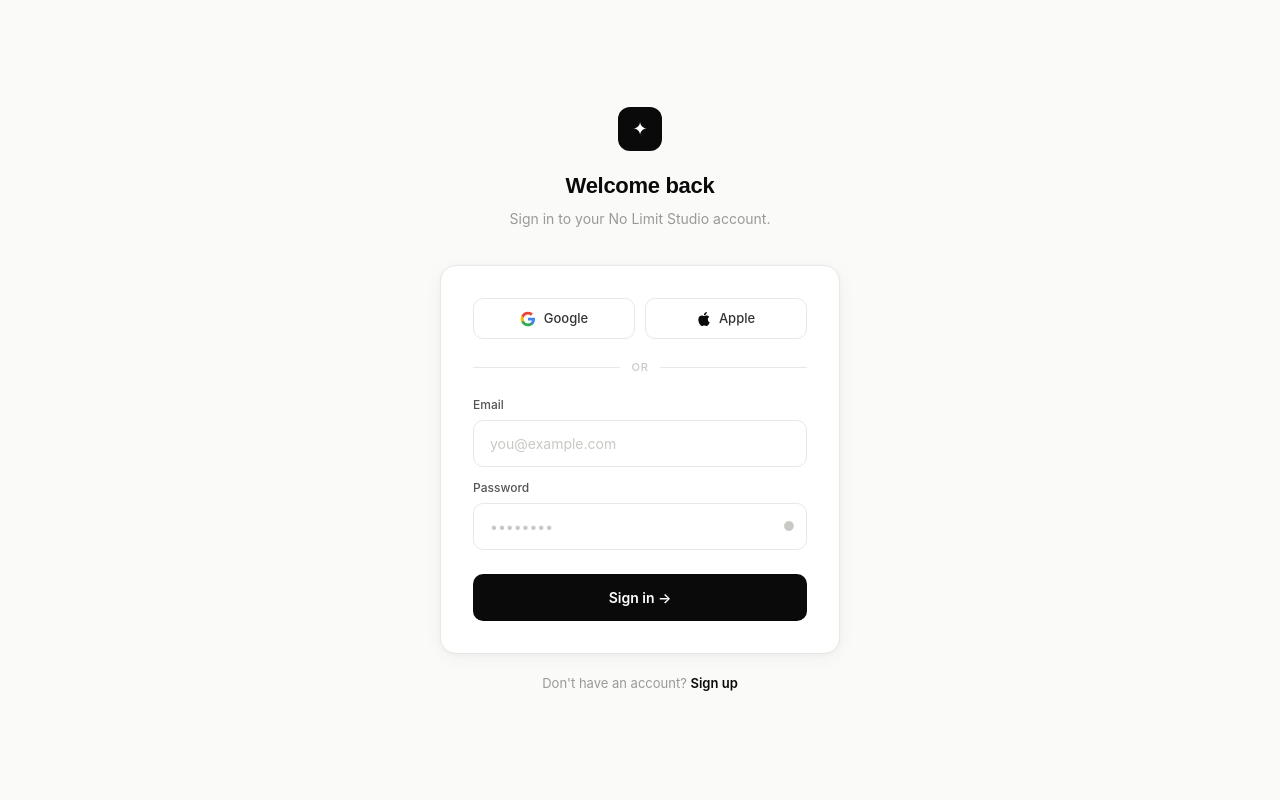
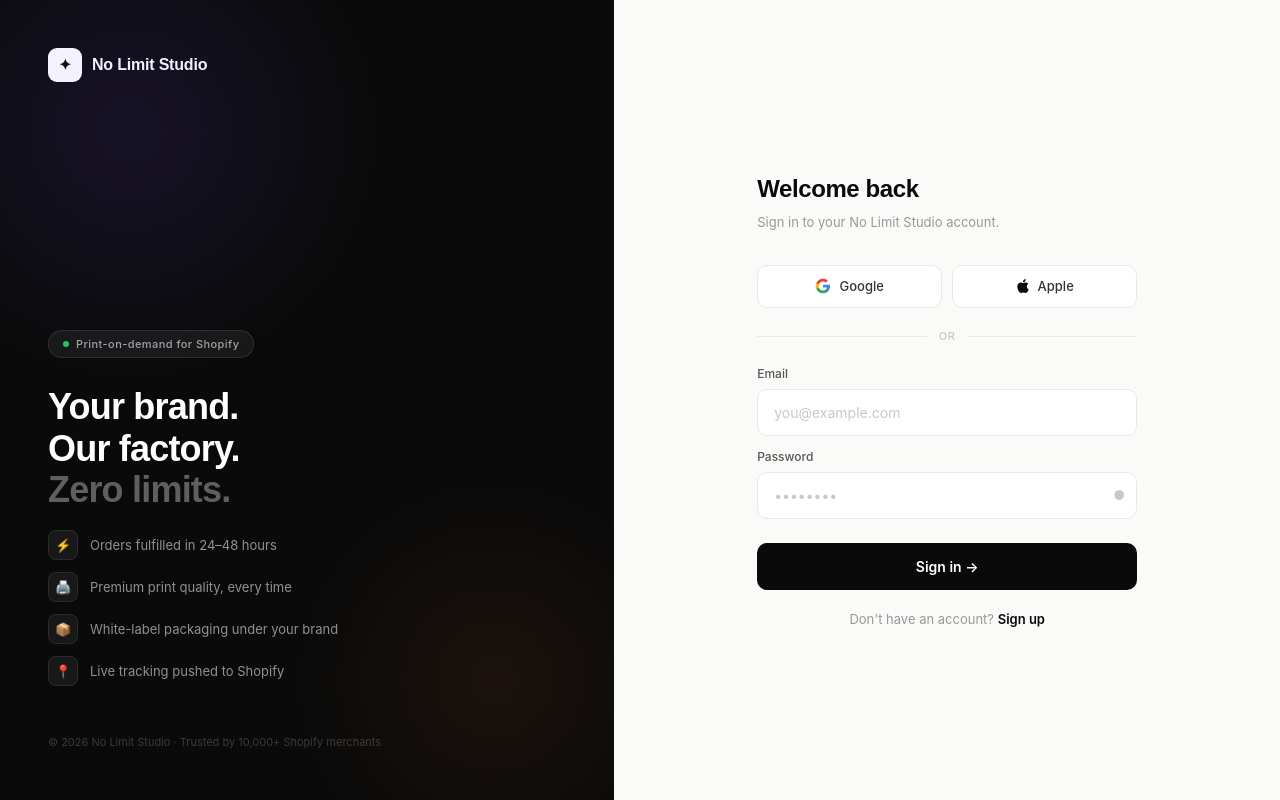
Before and after one commit to umangkedia005/printflow-frontend, a React (Vite) app: page /auth in a window 1280 px wide. Built offline with nearby package versions, Linux system fonts and the light colour scheme; no server answers.

Commit message:
Premium auth page redesign — split layout with dark brand panel

```diff
--- a/src/pages/AuthPage.jsx
+++ b/src/pages/AuthPage.jsx
@@ -2,12 +2,19 @@
 import { useNavigate } from 'react-router-dom'
 import { useAuth } from '../contexts/AuthContext'
 
+const FEATURES = [
+  { icon: '⚡', text: 'Orders fulfilled in 24–48 hours' },
+  { icon: '🖨️', text: 'Premium print quality, every time' },
+  { icon: '📦', text: 'White-label packaging under your brand' },
+  { icon: '📍', text: 'Live tracking pushed to Shopify' },
+]
+
 export default function AuthPage() {
-  const [isLogin, setIsLogin] = useState(true)
-  const [email, setEmail] = useState('')
+  const [isLogin, setIsLogin]   = useState(true)
+  const [email, setEmail]       = useState('')
   const [password, setPassword] = useState('')
-  const [error, setError] = useState('')
-  const [loading, setLoading] = useState(false)
+  const [error, setError]       = useState('')
+  const [loading, setLoading]   = useState(false)
   const [showPass, setShowPass] = useState(false)
 
   const { currentUser, login, signup, loginWithGoogle, loginWithApple } = useAuth()
@@ -35,7 +42,7 @@
     setLoading(true)
     try {
       if (provider === 'google') await loginWithGoogle()
-      if (provider === 'apple') await loginWithApple()
+      if (provider === 'apple')  await loginWithApple()
     } catch (err) {
       setError(`${provider} sign-in failed. ${err.message}`)
       setLoading(false)
@@ -43,50 +50,109 @@
   }
 
   return (
+    <div style={{ display: 'flex', minHeight: '100vh', fontFamily: 'Inter, sans-serif' }}>
+
+      {/* ── Left panel ── */}
       <div style={{
-      minHeight: '100vh',
-      background: '#FAFAF8',
-      display: 'flex',
-      alignItems: 'center',
-      justifyContent: 'center',
-      padding: '24px',
-      fontFamily: 'Inter, sans-serif',
+        width: '48%', flexShrink: 0,
+        background: '#0A0A0A',
+        display: 'flex', flexDirection: 'column',
+        padding: '48px',
+        position: 'relative', overflow: 'hidden',
+      }}
+        className="auth-left-panel"
+      >
+        {/* Subtle radial glow */}
+        <div style={{
+          position: 'absolute', top: '-120px', left: '-120px',
+          width: '500px', height: '500px',
+          background: 'radial-gradient(circle, rgba(120,80,255,0.12) 0%, transparent 70%)',
+          pointerEvents: 'none',
+        }} />
+        <div style={{
+          position: 'absolute', bottom: '-80px', right: '-80px',
+          width: '400px', height: '400px',
+          background: 'radial-gradient(circle, rgba(255,120,50,0.07) 0%, transparent 70%)',
+          pointerEvents: 'none',
+        }} />
+
+        {/* Logo */}
+        <div style={{ display: 'flex', alignItems: 'center', gap: '10px', marginBottom: 'auto' }}>
+          <div style={{
+            width: '34px', height: '34px', borderRadius: '9px',
+            background: 'white',
+            display: 'flex', alignItems: 'center', justifyContent: 'center',
+            fontSize: '15px', color: '#0A0A0A', fontWeight: 800, flexShrink: 0,
+          }}>✦</div>
+          <span style={{ fontFamily: 'Syne, sans-serif', fontWeight: 700, fontSize: '16px', color: 'white', letterSpacing: '-0.2px' }}>
+            No Limit Studio
+          </span>
+        </div>
+
+        {/* Main copy */}
+        <div style={{ marginTop: 'auto', marginBottom: '48px' }}>
+          <div style={{
+            display: 'inline-flex', alignItems: 'center', gap: '7px',
+            background: 'rgba(255,255,255,0.06)', border: '1px solid rgba(255,255,255,0.1)',
+            borderRadius: '100px', padding: '5px 14px', marginBottom: '28px',
           }}>
-      <div style={{ width: '100%', maxWidth: '400px', animation: 'pf-fade-up 0.4s ease' }}>
+            <span style={{ width: '6px', height: '6px', borderRadius: '50%', background: '#22C55E', flexShrink: 0 }} />
+            <span style={{ fontSize: '11px', color: 'rgba(255,255,255,0.6)', fontWeight: 500, letterSpacing: '0.04em' }}>
+              Print-on-demand for Shopify
+            </span>
+          </div>
 
-        {/* Logo + heading */}
-        <div style={{ textAlign: 'center', marginBottom: '36px' }}>
+          <h2 style={{
+            fontFamily: 'Syne, sans-serif',
+            fontSize: '36px', fontWeight: 800,
+            color: 'white', lineHeight: 1.15,
+            letterSpacing: '-0.8px', marginBottom: '20px',
+          }}>
+            Your brand.<br />Our factory.<br />
+            <span style={{ color: 'rgba(255,255,255,0.35)' }}>Zero limits.</span>
+          </h2>
+
+          <div style={{ display: 'flex', flexDirection: 'column', gap: '12px' }}>
+            {FEATURES.map((f, i) => (
+              <div key={i} style={{ display: 'flex', alignItems: 'center', gap: '12px' }}>
                 <div style={{
-            width: '44px', height: '44px',
-            background: '#0A0A0A',
-            borderRadius: '12px',
-            display: 'flex', alignItems: 'center', justifyContent: 'center',
-            fontSize: '18px', color: 'white',
-            margin: '0 auto 18px',
-          }}>✦</div>
-          <h1 style={{
-            fontFamily: 'Syne, sans-serif',
-            fontSize: '22px', fontWeight: 800,
-            color: '#0A0A0A', letterSpacing: '-0.3px',
-            marginBottom: '6px',
-          }}>
-            {isLogin ? 'Welcome back' : 'Create your account'}
-          </h1>
-          <p style={{ fontSize: '14px', color: '#999', lineHeight: 1.5 }}>
-            {isLogin
-              ? 'Sign in to your No Limit Studio account.'
-              : 'Start your print-on-demand journey.'}
+                  width: '30px', height: '30px', borderRadius: '8px', flexShrink: 0,
+                  background: 'rgba(255,255,255,0.06)', border: '1px solid rgba(255,255,255,0.08)',
+                  display: 'flex', alignItems: 'center', justifyContent: 'center', fontSize: '13px',
+                }}>{f.icon}</div>
+                <span style={{ fontSize: '13px', color: 'rgba(255,255,255,0.55)', lineHeight: 1.4 }}>{f.text}</span>
+              </div>
+            ))}
+          </div>
+        </div>
+
+        {/* Bottom note */}
+        <p style={{ fontSize: '11px', color: 'rgba(255,255,255,0.2)', lineHeight: 1.6 }}>
+          © 2026 No Limit Studio · Trusted by 10,000+ Shopify merchants
         </p>
       </div>
 
-        {/* Card */}
+      {/* ── Right panel ── */}
       <div style={{
-          background: '#FFFFFF',
-          border: '1px solid #E8E8E4',
-          borderRadius: '16px',
-          padding: '32px',
-          boxShadow: '0 1px 4px rgba(0,0,0,0.04), 0 4px 20px rgba(0,0,0,0.04)',
+        flex: 1,
+        background: '#FAFAF8',
+        display: 'flex', alignItems: 'center', justifyContent: 'center',
+        padding: '48px 32px',
       }}>
+        <div style={{ width: '100%', maxWidth: '380px', animation: 'pf-fade-up 0.4s ease' }}>
+
+          <div style={{ marginBottom: '32px' }}>
+            <h1 style={{
+              fontFamily: 'Syne, sans-serif',
+              fontSize: '24px', fontWeight: 800,
+              color: '#0A0A0A', letterSpacing: '-0.4px', marginBottom: '6px',
+            }}>
+              {isLogin ? 'Welcome back' : 'Create account'}
+            </h1>
+            <p style={{ fontSize: '13px', color: '#999' }}>
+              {isLogin ? 'Sign in to your No Limit Studio account.' : 'Start your print-on-demand journey.'}
+            </p>
+          </div>
 
           {/* Error */}
           {error && (
@@ -100,21 +166,21 @@
             </div>
           )}
 
-          {/* Social buttons */}
+          {/* Social */}
           <div style={{ display: 'flex', gap: '10px', marginBottom: '20px' }}>
             <button
               onClick={() => handleSocialLogin('google')}
               disabled={loading}
               style={{
                 flex: 1, display: 'flex', alignItems: 'center', justifyContent: 'center', gap: '8px',
-                padding: '10px 14px',
+                padding: '11px 14px',
                 background: '#FFFFFF', border: '1px solid #E8E8E4', borderRadius: '10px',
                 fontSize: '13px', fontWeight: 500, color: '#333',
                 cursor: 'pointer', fontFamily: 'Inter, sans-serif',
-                transition: 'border-color 0.12s, background 0.12s',
+                transition: 'border-color 0.12s, box-shadow 0.12s',
               }}
-              onMouseOver={e => { e.currentTarget.style.borderColor = '#C8C8C4'; e.currentTarget.style.background = '#FAFAF8' }}
-              onMouseOut={e => { e.currentTarget.style.borderColor = '#E8E8E4'; e.currentTarget.style.background = '#FFFFFF' }}
+              onMouseOver={e => { e.currentTarget.style.borderColor = '#C8C8C4'; e.currentTarget.style.boxShadow = '0 2px 8px rgba(0,0,0,0.06)' }}
+              onMouseOut={e => { e.currentTarget.style.borderColor = '#E8E8E4'; e.currentTarget.style.boxShadow = 'none' }}
             >
               <svg width="16" height="16" viewBox="0 0 24 24">
                 <path d="M22.56 12.25c0-.78-.07-1.53-.2-2.25H12v4.26h5.92c-.26 1.37-1.04 2.53-2.21 3.31v2.77h3.57c2.08-1.92 3.28-4.74 3.28-8.09z" fill="#4285F4"/>
@@ -129,14 +195,14 @@
               disabled={loading}
               style={{
                 flex: 1, display: 'flex', alignItems: 'center', justifyContent: 'center', gap: '8px',
-                padding: '10px 14px',
+                padding: '11px 14px',
                 background: '#FFFFFF', border: '1px solid #E8E8E4', borderRadius: '10px',
                 fontSize: '13px', fontWeight: 500, color: '#333',
                 cursor: 'pointer', fontFamily: 'Inter, sans-serif',
-                transition: 'border-color 0.12s, background 0.12s',
+                transition: 'border-color 0.12s, box-shadow 0.12s',
               }}
-              onMouseOver={e => { e.currentTarget.style.borderColor = '#C8C8C4'; e.currentTarget.style.background = '#FAFAF8' }}
-              onMouseOut={e => { e.currentTarget.style.borderColor = '#E8E8E4'; e.currentTarget.style.background = '#FFFFFF' }}
+              onMouseOver={e => { e.currentTarget.style.borderColor = '#C8C8C4'; e.currentTarget.style.boxShadow = '0 2px 8px rgba(0,0,0,0.06)' }}
+              onMouseOut={e => { e.currentTarget.style.borderColor = '#E8E8E4'; e.currentTarget.style.boxShadow = 'none' }}
             >
               <svg width="14" height="14" viewBox="0 0 24 24" fill="#0A0A0A">
                 <path d="M12.152 6.896c-.948 0-2.415-1.078-3.96-1.04-2.04.027-3.91 1.183-4.961 3.014-2.117 3.675-.546 9.103 1.519 12.09 1.013 1.454 2.208 3.09 3.792 3.039 1.52-.065 2.09-.987 3.935-.987 1.831 0 2.35.987 3.96.948 1.637-.026 2.676-1.48 3.676-2.948 1.156-1.688 1.636-3.325 1.662-3.415-.039-.013-3.182-1.221-3.22-4.857-.026-3.04 2.48-4.494 2.597-4.559-1.429-2.09-3.623-2.324-4.39-2.376-2-.156-3.675 1.09-4.61 1.09zM15.53 3.83c.843-1.012 1.4-2.427 1.245-3.83-1.207.052-2.662.805-3.532 1.818-.78.896-1.454 2.338-1.273 3.714 1.338.104 2.715-.688 3.559-1.701z"/>
@@ -155,9 +221,7 @@
           {/* Form */}
           <form onSubmit={handleSubmit}>
             <div style={{ marginBottom: '12px' }}>
-              <label style={{ display: 'block', fontSize: '12px', fontWeight: 500, color: '#555', marginBottom: '6px' }}>
-                Email
-              </label>
+              <label style={{ display: 'block', fontSize: '12px', fontWeight: 500, color: '#555', marginBottom: '6px' }}>Email</label>
               <input
                 type="email" required
                 value={email}
@@ -168,9 +232,7 @@
             </div>
 
             <div style={{ marginBottom: '24px' }}>
-              <label style={{ display: 'block', fontSize: '12px', fontWeight: 500, color: '#555', marginBottom: '6px' }}>
-                Password
-              </label>
+              <label style={{ display: 'block', fontSize: '12px', fontWeight: 500, color: '#555', marginBottom: '6px' }}>Password</label>
               <div style={{ position: 'relative' }}>
                 <input
                   type={showPass ? 'text' : 'password'} required
@@ -188,9 +250,7 @@
                     background: 'none', border: 'none', cursor: 'pointer',
                     color: '#C8C8C4', fontSize: '13px', padding: 0, lineHeight: 1,
                   }}
-                >
-                  {showPass ? '○' : '●'}
-                </button>
+                >{showPass ? '○' : '●'}</button>
               </div>
             </div>
 
@@ -201,28 +261,22 @@
               style={{ width: '100%', padding: '13px', fontSize: '14px' }}
             >
               {loading ? (
-                <>
-                  <span style={{ width: '14px', height: '14px', border: '2px solid rgba(255,255,255,0.3)', borderTop: '2px solid white', borderRadius: '50%', animation: 'pf-spin 0.7s linear infinite' }} />
+                <span style={{ display: 'flex', alignItems: 'center', justifyContent: 'center', gap: '8px' }}>
+                  <span style={{ width: '14px', height: '14px', border: '2px solid rgba(255,255,255,0.3)', borderTop: '2px solid white', borderRadius: '50%', animation: 'pf-spin 0.7s linear infinite', flexShrink: 0 }} />
                   {isLogin ? 'Signing in...' : 'Creating account...'}
-                </>
+                </span>
               ) : (
                 isLogin ? 'Sign in →' : 'Create account →'
               )}
             </button>
           </form>
-        </div>
 
-        {/* Toggle */}
           <p style={{ textAlign: 'center', marginTop: '20px', fontSize: '13px', color: '#999' }}>
             {isLogin ? "Don't have an account? " : 'Already have an account? '}
             <button
               type="button"
               onClick={() => { setIsLogin(!isLogin); setError('') }}
-            style={{
-              background: 'none', border: 'none', cursor: 'pointer',
-              color: '#0A0A0A', fontWeight: 600, fontSize: '13px',
-              fontFamily: 'Inter, sans-serif',
-            }}
+              style={{ background: 'none', border: 'none', cursor: 'pointer', color: '#0A0A0A', fontWeight: 600, fontSize: '13px', fontFamily: 'Inter, sans-serif' }}
             >
               {isLogin ? 'Sign up' : 'Log in'}
             </button>
@@ -230,5 +284,12 @@
 
         </div>
       </div>
+
+      <style>{`
+        @media (max-width: 768px) {
+          .auth-left-panel { display: none !important; }
+        }
+      `}</style>
+    </div>
   )
 }
```
Lines whose indentation alone changed are shown as unchanged.
